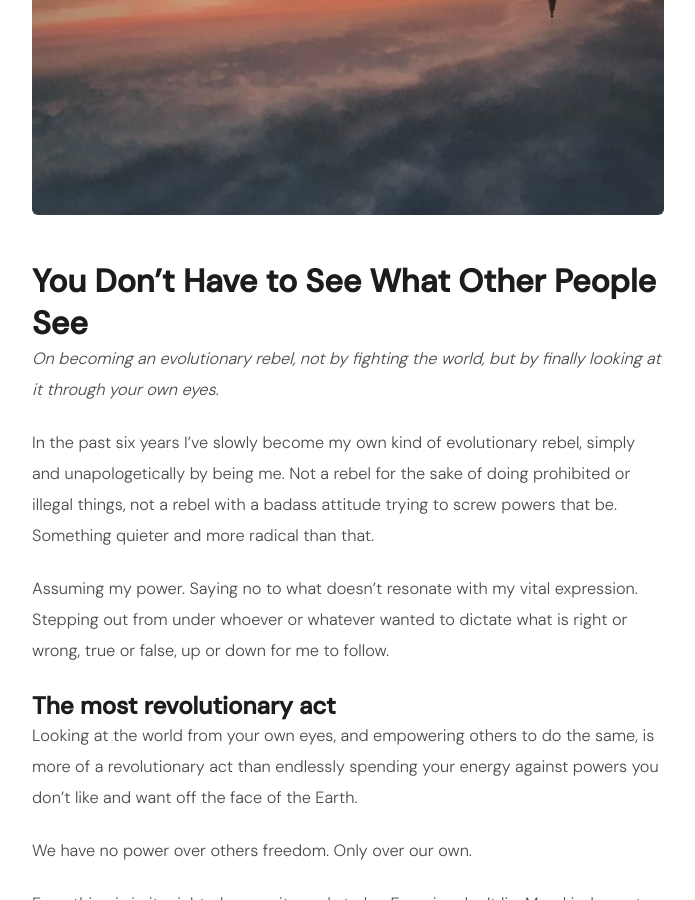
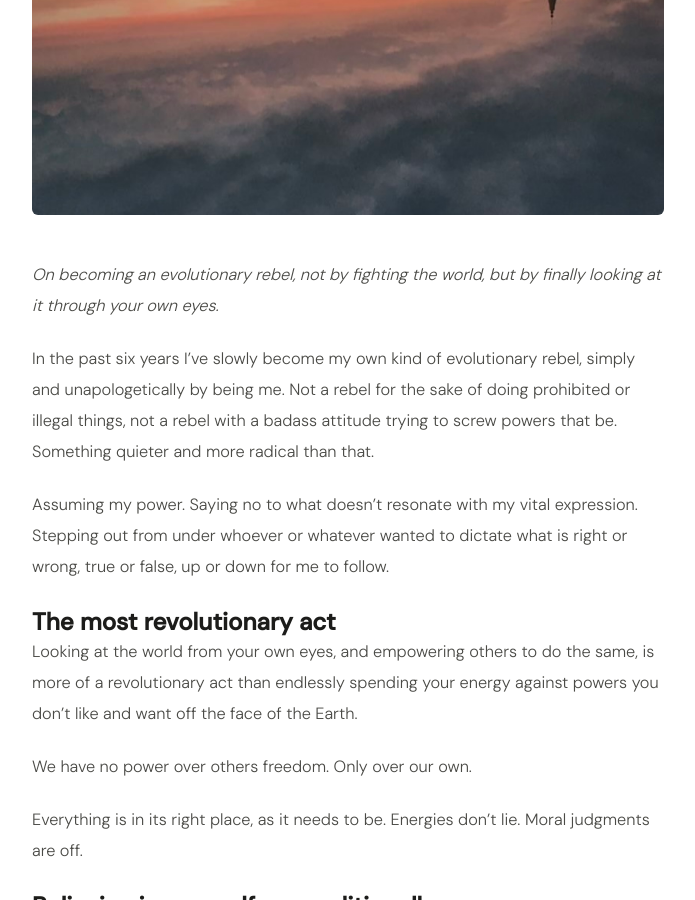
Before and after one commit to Blubell26/giuliapacciotti.com, a Jekyll site: the page built from _posts/2025-07-12-you-don’t-have-to-see-what-others-see.md, in a window 1280 px wide and 900 px high, scrolled down 488 px. Shown: the whole window, without its empty margins (292-987 px from the left). Built offline with Jekyll 4.4.1, drawn with Linux system fonts in a browser that asks for light colours; comment, search, counter and statistics services are not loaded.

Commit message:
Update 2025-07-12-you-don’t-have-to-see-what-others-see.md

```diff
--- a/_posts/2025-07-12-you-don’t-have-to-see-what-others-see.md
+++ b/_posts/2025-07-12-you-don’t-have-to-see-what-others-see.md
@@ -7,8 +7,6 @@ image: IMG_7327.jpeg
 thumb: IMG_7327.jpeg
 category: psycho-spiritual
 ---
-
-# You Don’t Have to See What Other People See
 
 *On becoming an evolutionary rebel, not by fighting the world, but by finally looking at it through your own eyes.*
 
```
